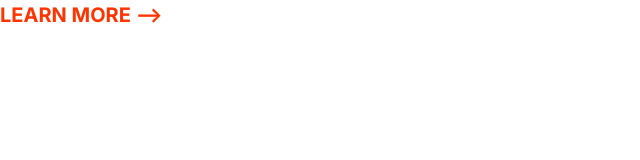
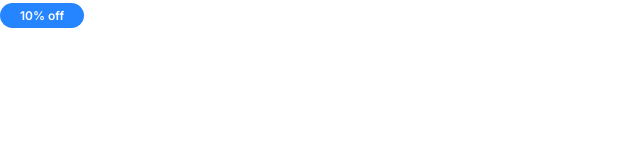
Before and after one commit to Bugz-web/AA_Webdev_1, a plain HTML site: page index.html in a window 1280 px wide. Shown: the whole page, without its empty margins (0-640 px from the left). Drawn offline with Linux system fonts and the light colour scheme.

Commit message:
Create and style the badges

```diff
--- a/css/styles.css
+++ b/css/styles.css
@@ -93,3 +93,39 @@ a {
         font-size: 2rem;
     }
 }
+
+/* Badges */
+
+.badge {
+    border-radius: 20px;
+    font-size: 2rem;
+    font-weight: 600;
+    padding: 0.5rem 2rem;
+    white-space: nowrap;
+}
+
+.badge--primary {
+    background: var(--color-primary);
+    color: white;
+}
+
+.badge--secondary {
+    background: var(--color-secondary);
+    color: white;
+}
+
+
+.badge--small {
+    font-size: 1.6rem;
+}
+
+
+@media screen and (min-width: 800px) {
+    .badge {
+        font-size: 1.5rem;
+    }
+
+    .badge--small {
+        font-size: 1.2rem;
+    }
+}
--- a/index.html
+++ b/index.html
@@ -14,6 +14,6 @@
     <link rel="stylesheet" href="/css/styles.css" />
   </head>
   <body>
-    <a href="#" class="link-arrow">Learn more</a>
+    <span class="badge badge--primary badge--small">10% off</span>
   </body>
 </html>
```
Also changed, not shown: components/badges.html (added, +3 -0 lines).
